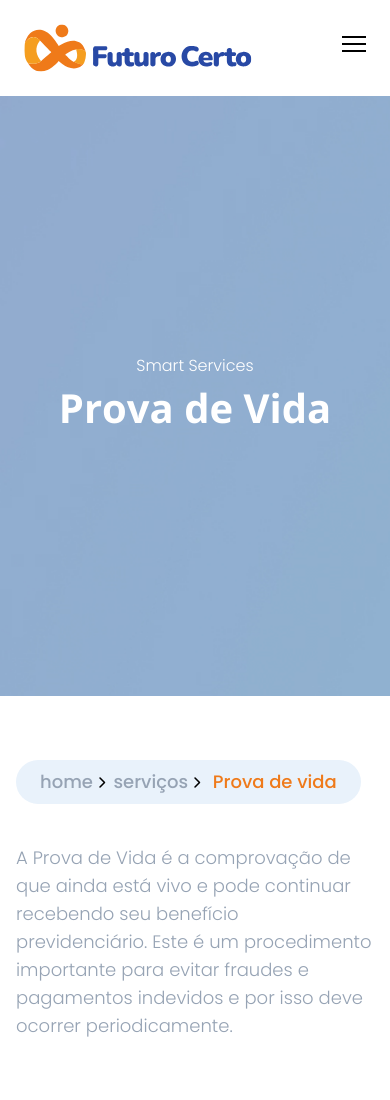
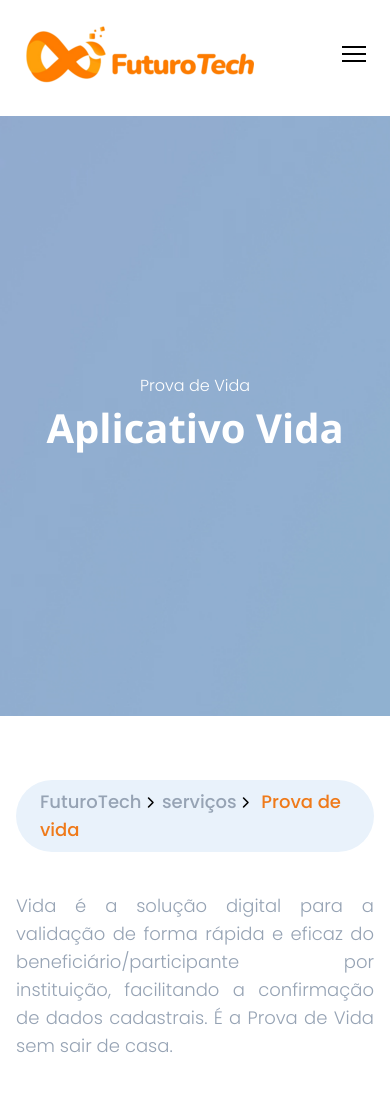
Before and after one commit to gabrielreisdev/Futuro-Certo, a website: page pv.html in a window 390 px wide. Shown: the top 1100 px of the page. Drawn offline with nearby package versions, Linux system fonts and the light colour scheme.

Commit message:
first commit

```diff
--- a/pv.html
+++ b/pv.html
@@ -23,11 +23,11 @@
         <div class="flex items-center justify-between">
           <!-- Logo -->
           <div>
-            <a href="index.html"><img src="assets/logotipo.svg" alt="" /></a>
+            <a href="index.html"><img src="assets/futuro-row.png" alt="" /></a>
           </div>
           <!-- Menu Items -->
           <div class="hidden space-x-6 md:flex font-custom ">
-            <a href="index.html" class="hover:text-darkGrayishBlue text-[#3C586D]" >home</a>
+            <a href="index.html" class="hover:text-darkGrayishBlue text-[#3C586D]" >FuturoTech</a>
             <a href="about.html" class="hover:text-darkGrayishBlue text-[#3C586D]">quem somos</a>
             <a href="services.html" class="hover:text-darkGrayishBlue text-[#3C586D]">serviços</a>
           </div>
@@ -51,7 +51,7 @@
             id="menu"
             class="absolute flex-col items-center hidden self-end py-8 mt-10 space-y-6 font-bold bg-white sm:w-auto sm:self-center left-6 right-6 drop-shadow-md"
           >
-            <a href="index.html" class="text-[#3C586D]">home</a>
+            <a href="index.html" class="text-[#3C586D]">FuturoTech</a>
             <a href="about.html" class="text-[#3C586D]">quem somos</a>
             <a href="services.html" class="text-[#3C586D]">serviços</a>
             <a href="contact.html" class="text-[#3C586D]">fale conosco</a>
@@ -62,20 +62,20 @@
       <!-- Hero -->
       <div class="w-full h-[600px]" style="background-image: url(./assets/hero\ -\ img-1.jpg); background-repeat: no-repeat; background-size: cover;">
         <div class="h-full flex flex-col justify-center items-center">
-          <h2 class="font-poppins text-[16px] md:text-[18px] text-white font-light text-center">Smart Services</h2>
-          <h1 class="font-opensans text-[40px] md:text-[60px] text-white font-extrabold text-center">Prova de Vida</h1>
+          <h2 class="font-poppins text-[16px] md:text-[18px] text-white font-light text-center">Prova de Vida</h2>
+          <h1 class="font-opensans text-[40px] md:text-[60px] text-white font-extrabold text-center">Aplicativo Vida</h1>
         </div>
       </div>
 
     <!-- Main -->
     <div class='max-w-[840px] mx-auto px-4 py-16 '>
         <div class="bg-[#E9F2FB] inline-block px-6 py-2 rounded-full">
-            <a class="text-[#96A3B4] text-lg font-poppins" href="index.html">home    </a><i class="fa-solid fa-chevron-right fa-xs"></i>&nbsp;&nbsp;<a class="text-[#96A3B4] text-lg font-poppins" href="services.html">serviços    </a><i class="fa-solid fa-chevron-right fa-xs"></i>&nbsp;&nbsp; <span class="text-laranjaOriginal text-lg font-poppins">Prova de vida</span>
+            <a class="text-[#96A3B4] text-lg font-poppins" href="index.html">FuturoTech    </a><i class="fa-solid fa-chevron-right fa-xs"></i>&nbsp;&nbsp;<a class="text-[#96A3B4] text-lg font-poppins" href="services.html">serviços    </a><i class="fa-solid fa-chevron-right fa-xs"></i>&nbsp;&nbsp; <span class="text-laranjaOriginal text-lg font-poppins">Prova de vida</span>
         </div>
 
         <div class="pt-10 max-w-[840px] mx-auto">
-            <p class="font-poppins text-lg text-[#96A3B4] font-light">
-                A Prova de Vida é a comprovação de que ainda está vivo e pode continuar recebendo seu benefício previdenciário. Este é um procedimento importante para evitar fraudes e pagamentos indevidos e por isso deve ocorrer periodicamente.
+            <p class="font-poppins text-lg text-[#96A3B4] font-light text-justify">
+              Vida é a solução digital para a validação de forma rápida e eficaz do beneficiário/participante por instituição, facilitando a confirmação de dados cadastrais. É a Prova de Vida sem sair de casa.
         </div>
     </div>
 
@@ -135,11 +135,11 @@
       <div class="flex flex-col md:flex-row items-center justify-around pt-20">
         <!-- Logo -->
         <div class="p-10">
-          <a href="#"><img src="assets/logotipo2.svg" alt="" /></a>
+          <a href="#"><img src="assets/futuro-row.png" alt="" /></a>
         </div>
         <!-- Menu Items -->
         <div class="flex space-x-6 md:flex font-custom justify-end p-10">
-          <a href="index.html" class="hover:text-darkGrayishBlue text-white" >home</a>
+          <a href="index.html" class="hover:text-darkGrayishBlue text-white" >FuturoTech</a>
           <a href="about.html" class="hover:text-darkGrayishBlue text-white">quem somos</a>
           <a href="services.html" class="hover:text-darkGrayishBlue text-white">serviços</a>
         </div>
```
Also changed, not shown: about.html (+4 -2 lines), crm.html (+6 -6 lines), index.html (+18 -7 lines), assets/futuro-col.png (added), assets/futuro-col2.png (added), assets/futuro-row.png (added), assets/futuro-row2.png (added), css/main.css, input.css (line endings or trailing spaces).
